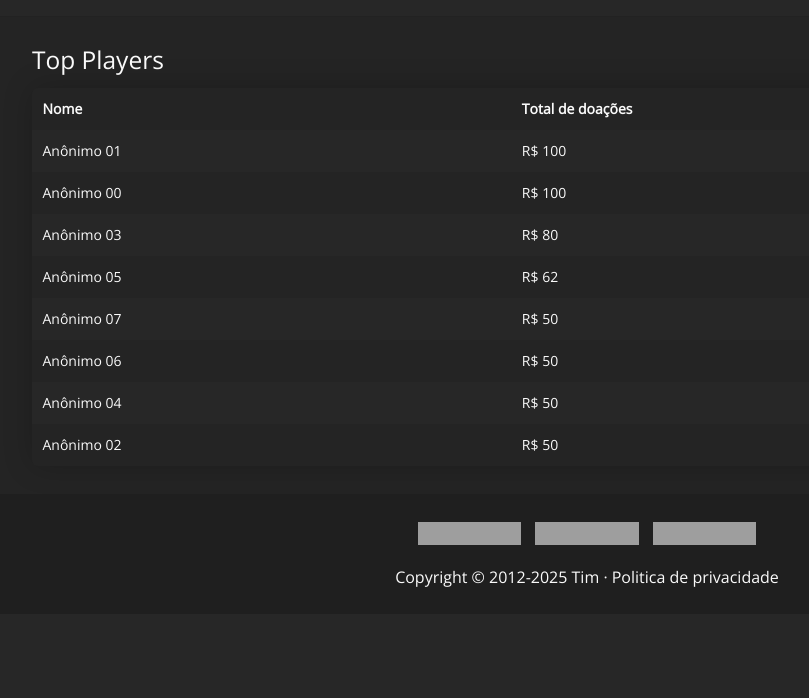
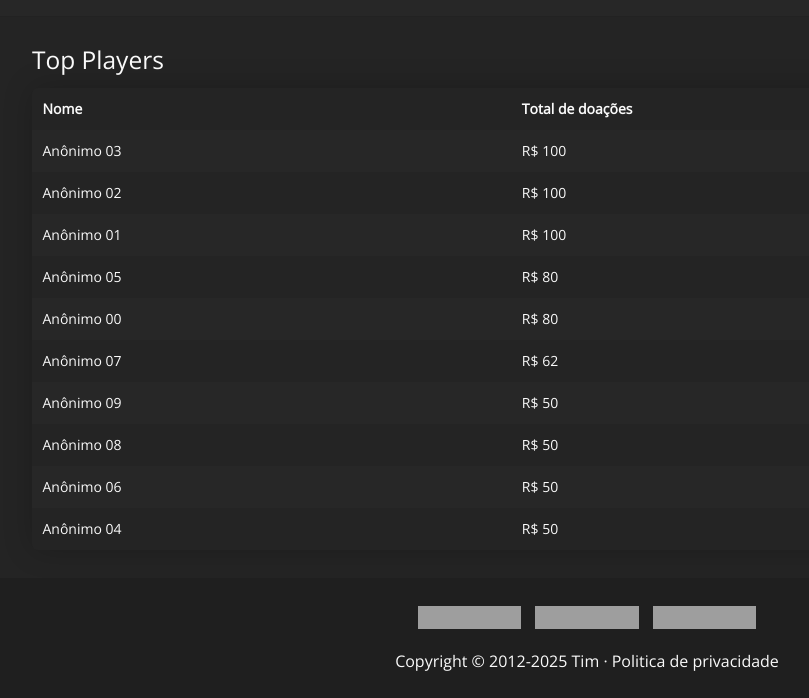
Before and after one commit to conquermedieval/conquermedieval.github.io, a Jekyll site: the page built from loja_online.html, in a window 1280 px wide and 900 px high, scrolled down 1242 px, cut to the strip 202-900 px from the top of the window. Shown: the whole strip, without its empty margins (53-862 px from the left). Built offline with Jekyll 4.4.1, drawn with Linux system fonts in a browser that asks for light colours; before the commit the page ends 2058 px from its top, so only the background shows below that; grey boxes are pictures that could not be loaded.

Commit message:
Update donators.yml

```diff
--- a/_data/donators.yml
+++ b/_data/donators.yml
@@ -1,7 +1,7 @@
 - name: Anônimo 00
   facebook:
   instagram:
-  amount: 100
+  amount: 80
 
 - name: Anônimo 01
   facebook:
@@ -11,12 +11,12 @@
 - name: Anônimo 02
   facebook:
   instagram:
-  amount: 50
+  amount: 100
 
 - name: Anônimo 03
   facebook:
   instagram:
-  amount: 80
+  amount: 100
 
 - name: Anônimo 04
   facebook:
@@ -26,7 +26,7 @@
 - name: Anônimo 05
   facebook:
   instagram:
-  amount: 62
+  amount: 80
 
 - name: Anônimo 06
   facebook:
@@ -36,4 +36,14 @@
 - name: Anônimo 07
   facebook:
   instagram:
+  amount: 62
+
+- name: Anônimo 08
+  facebook:
+  instagram:
   amount: 50
+
+- name: Anônimo 09
+  facebook:
+  instagram:
+  amount: 50
```
